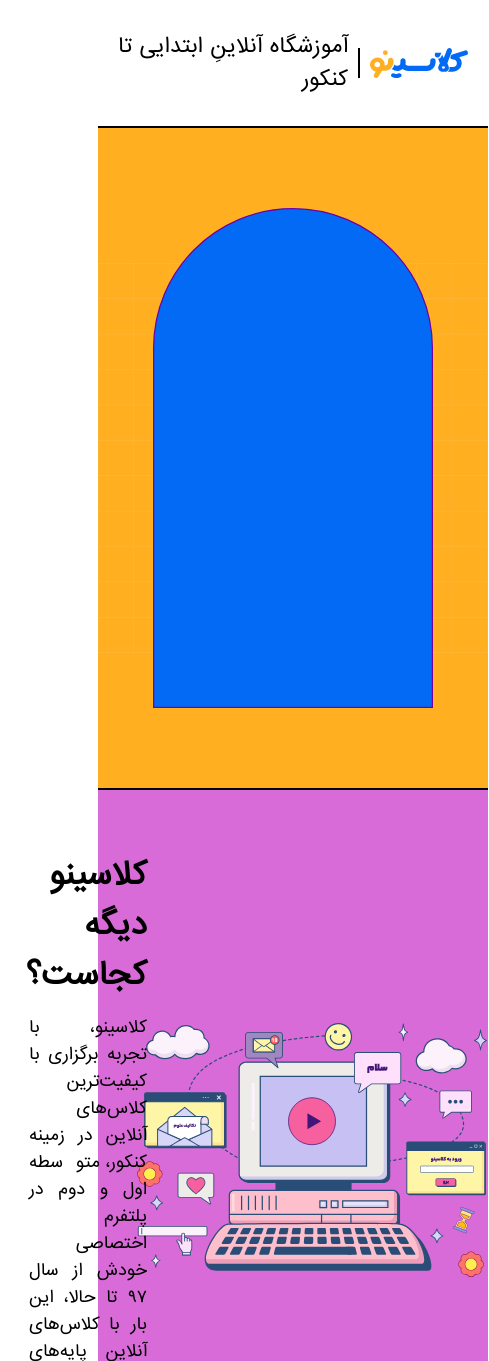
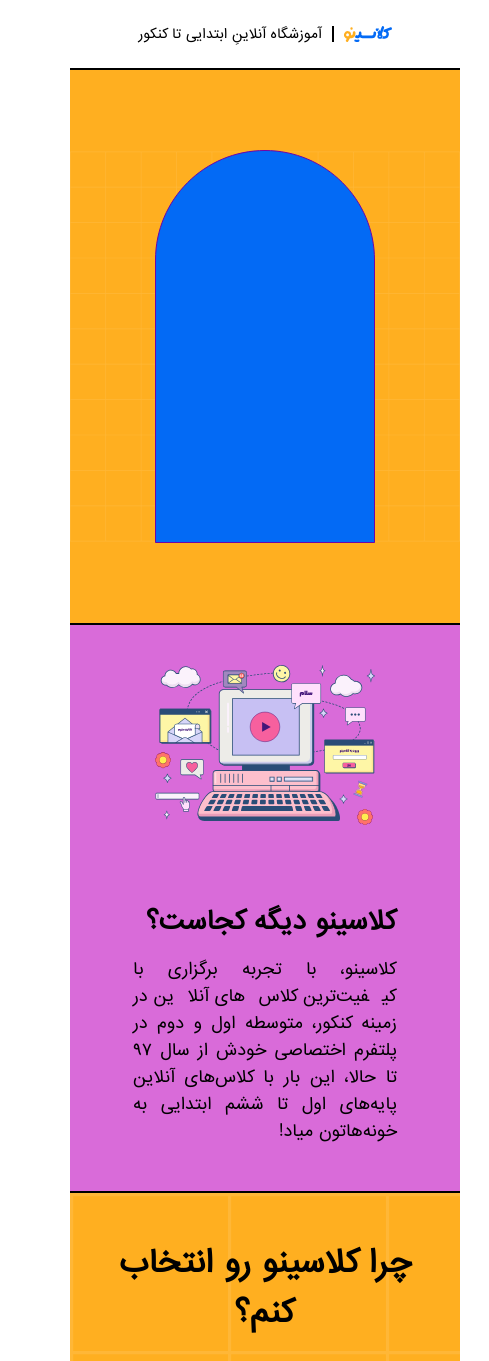
Before and after one commit to tannazkht/Ebtedayi-landing, a plain HTML site: page layout/index.html in a window 390 px wide. Shown: the top 1361 px of the page, 489 px wide, since content can reach past the window. Drawn offline with Linux system fonts and the light colour scheme.

Commit message:
Changes to be committed:

```diff
--- a/style/style.scss
+++ b/style/style.scss
@@ -168,3 +168,42 @@ body {
         @include free-experience-button();
     }
 }
+
+
+@media only screen and (min-width: 320px) and (max-width: 767px) {
+    body {
+        .header {
+            .title {
+                img {
+                    width: 70px;
+                }
+                p {
+                    font-size: 13px;
+                }
+            }
+        }
+        .intro {
+            img {
+                width: 220px;
+            }
+        }
+        .about-classino {
+            @include flex-manager(column, center ,center);
+            div {
+                @include flex-manager(column, center ,center);
+                img {
+                    width: 220px;
+                    margin: 10px 0 0 0;
+                }
+                p {
+                    width: 60%;
+                    text-align: justify;
+                    span {
+                        font-size: 25px;
+                        padding: 0 0 14px 0;
+                    }
+                }
+            }
+        }
+    }
+}
```
Also changed, not shown: style/style.css, 1 other file.
